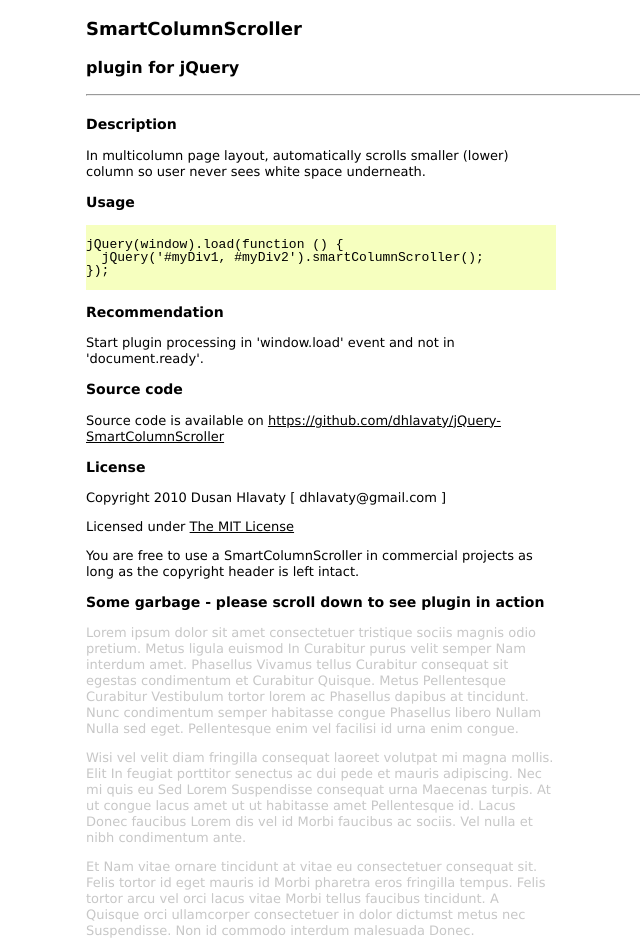
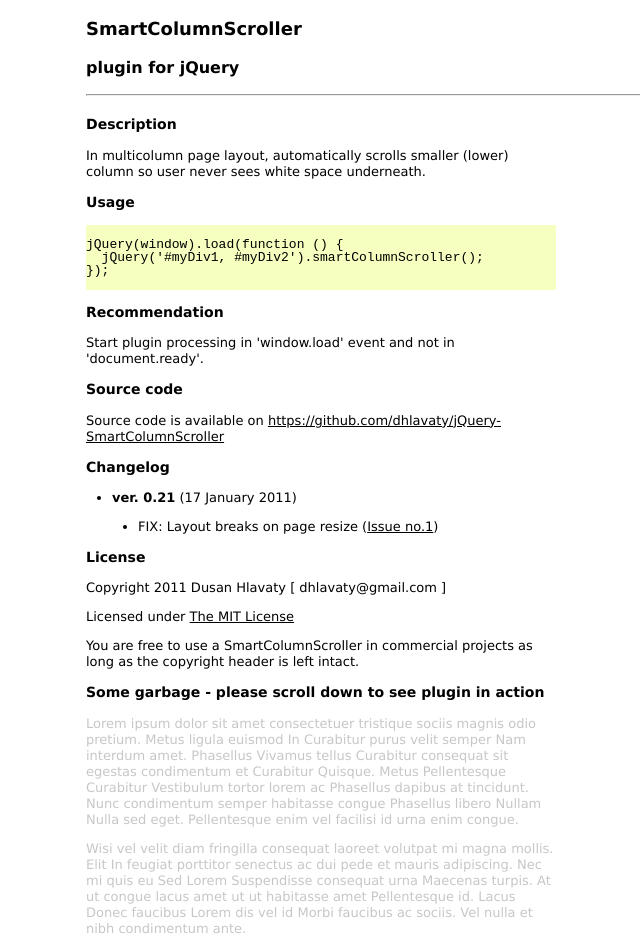
Before and after one commit to dhlavaty/jQuery-SmartColumnScroller, a plain HTML site: page index.html in a window 1280 px wide. Shown: the top 942 px of the page, without its empty margins (74-714 px from the left). Drawn offline with nearby package versions, Linux system fonts and the light colour scheme.

Commit message:
ver. 0.21 (17 January 2011) - FIX: Layout breaks on page resize (Issue no.1 - https://github.com/dhlavaty/jQuery-SmartColumnScroller/issues/#issue/1 )

```diff
--- a/index.html
+++ b/index.html
@@ -245,12 +245,13 @@ p.code {background-color: #F6FFBF;}
     <script src="https://ajax.googleapis.com/ajax/libs/jquery/1.4/jquery.min.js" type="text/javascript"></script>
     <script type="text/javascript">
       /*
-      SmartColumnScroller ver. 0.2 (08 December 2010)
-      Copyright 2010 Dusan Hlavaty [ dhlavaty@gmail.com ]
+      SmartColumnScroller ver. 0.21 (17 January 2011)
+      Copyright 2011 Dusan Hlavaty [ dhlavaty@gmail.com ]
 
       Minified using Google Closure Compiler ( http://closure-compiler.appspot.com/home )
       */
-	(function(c){c.fn.smartColumnScroller=function(){return this.each(function(){var a=c(this);a.data("scs-top",a.offset().top);a.data("scs-left",parseInt(a.offset().left,10)-parseInt(a.css("margin-left"),10));a.data("scs-parent-height",a.parent().height());c(window).scroll(function(){try{var b=a.height(),d=parseInt(a.data("scs-parent-height"),10);if(!(b>=d)){var f=parseInt(a.data("scs-top"),10),e=c(window).height(),g=c(document).scrollTop();if(d+f-e-g<=0)a.css("position")!="static"&&a.css({position:"static", "margin-top":d-b});else if(b+f-e-g<=0){if(a.css("position")!="fixed"){b=e-b;var h=a.data("scs-left");a.css({position:"fixed","margin-top":0,top:b,left:h})}}else a.css("position")!="static"&&a.css({position:"static","margin-top":0})}}catch(i){a.css({position:"static","margin-top":0})}})})}})(jQuery);
+
+	  (function(c){c.fn.smartColumnScroller=function(){return this.each(function(){var a=c(this);a.data("scs-top",a.offset().top);a.data("scs-left",parseInt(a.offset().left,10)-parseInt(a.css("margin-left"),10));a.data("scs-parent-height",a.parent().height());c(window).scroll(function(){try{var b=a.height(),d=parseInt(a.data("scs-parent-height"),10);if(!(b>=d)){var f=parseInt(a.data("scs-top"),10),e=c(window).height(),g=c(document).scrollTop();if(d+f-e-g<=0){a.css("position")!="static"&&a.css({position:"static", "margin-top":d-b});a.data("scs-left",parseInt(a.offset().left,10)-parseInt(a.css("margin-left"),10))}else if(b+f-e-g<=0){if(a.css("position")!="fixed"){b=e-b;var h=a.data("scs-left");a.css({position:"fixed","margin-top":0,top:b,left:h})}}else{a.css("position")!="static"&&a.css({position:"static","margin-top":0});a.data("scs-left",parseInt(a.offset().left,10)-parseInt(a.css("margin-left"),10))}}}catch(i){a.css({position:"static","margin-top":0})}})})}})(jQuery);
 
       // hook on load
       jQuery(window).load(function () {
@@ -299,10 +300,22 @@ jQuery(window).load(function () {<br />
          Source code is available on <a href="https://github.com/dhlavaty/jQuery-SmartColumnScroller">https://github.com/dhlavaty/jQuery-SmartColumnScroller</a>
         </p>
 
+		<h3>Changelog</h3>
+
+		<p>
+			<ul>
+				<li> <b>ver. 0.21</b> (17 January 2011)
+					<ul>
+						<li>FIX: Layout breaks on page resize (<a href="https://github.com/dhlavaty/jQuery-SmartColumnScroller/issues/#issue/1">Issue no.1</a>)</li>
+					</ul>
+				</li>
+			</ul>
+		</p>
+
         <h3>License</h3>
 
         <p>
-         Copyright 2010 Dusan Hlavaty [ dhlavaty@gmail.com ]
+         Copyright 2011 Dusan Hlavaty [ dhlavaty@gmail.com ]
         </p>
 
         <p>
@@ -381,7 +394,7 @@ jQuery(window).load(function () {<br />
     <div class="header grid_30 alpha omega">
       <hr />
         <h2>Footer - maybe some interesting text... ;-) </h2>
-        &copy; 2010 Dušan Hlavatý ; Licensed under <a href="http://www.opensource.org/licenses/mit-license.php">The MIT License</a>
+        &copy; 2011 Dušan Hlavatý ; Licensed under <a href="http://www.opensource.org/licenses/mit-license.php">The MIT License</a>
       <hr />
     </div>
 
```
